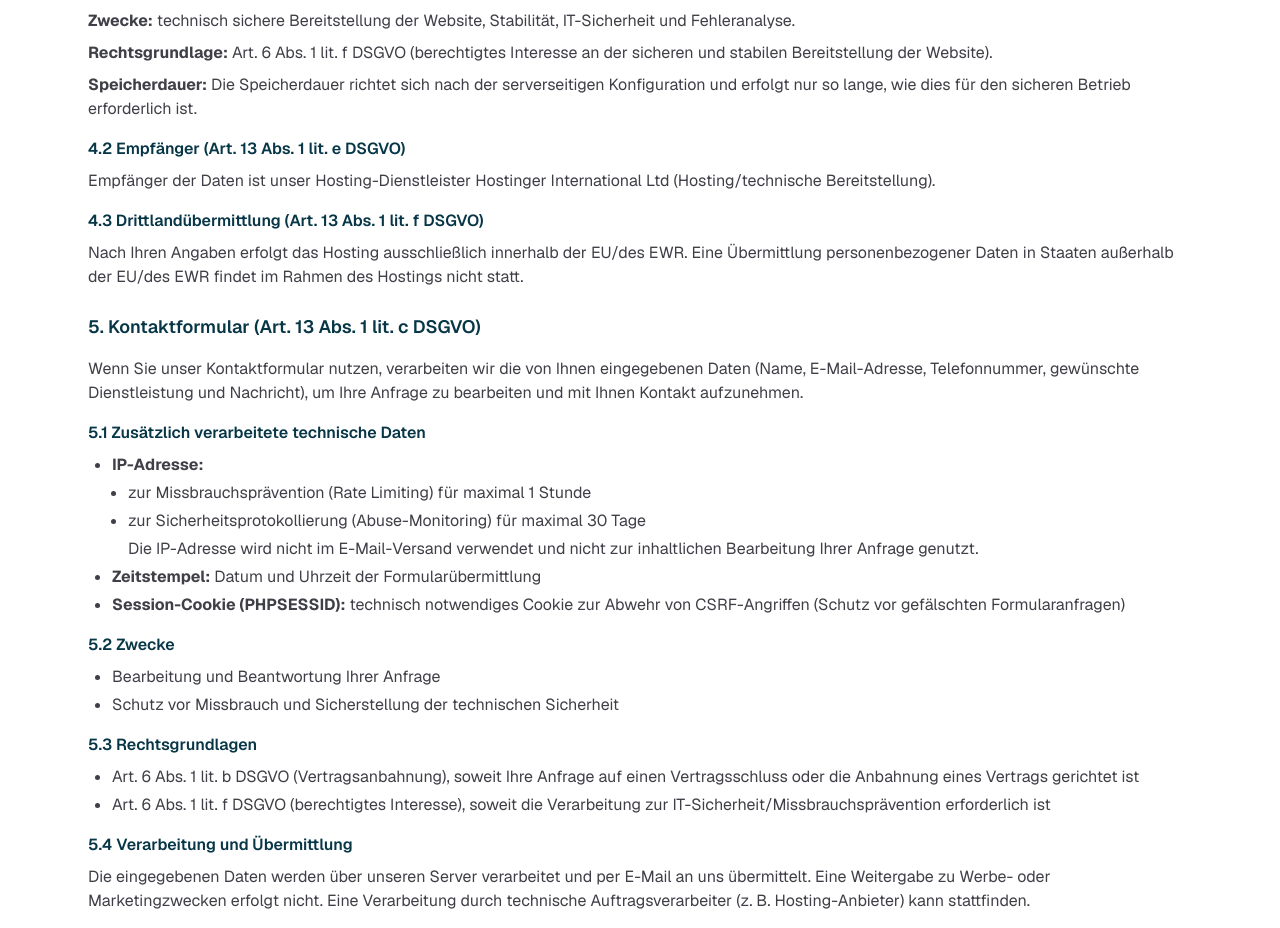
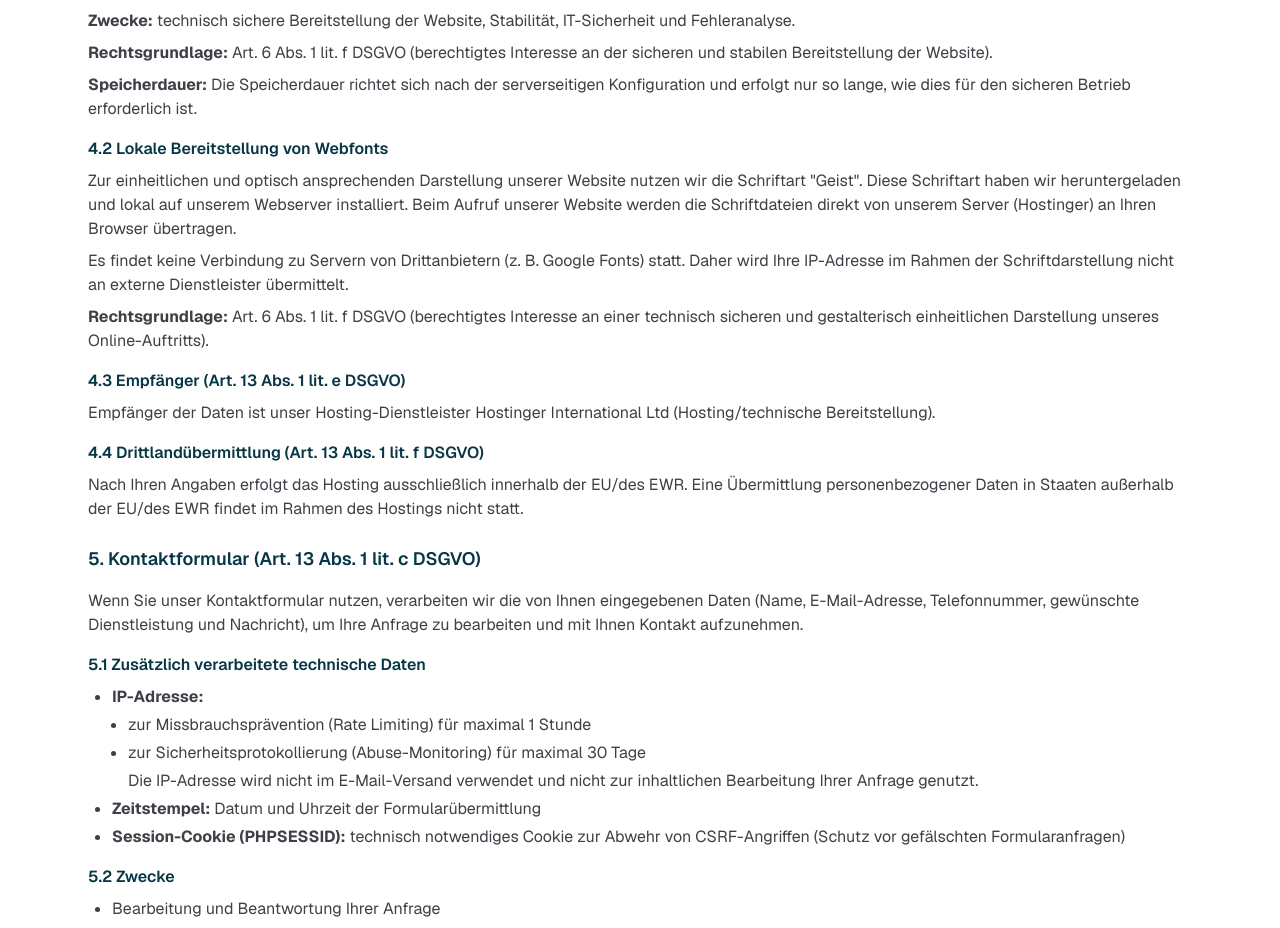
Before and after one commit to andonovnik/balweh-website, a Next.js app: page /datenschutz in a window 1280 px wide. Shown: the part 1120-2048 px from the top of the page. Built offline with nearby package versions, Linux system fonts and the light colour scheme.

Commit message:
add Webfont disclosure in Datenschutz

```diff
--- a/app/datenschutz/page.tsx
+++ b/app/datenschutz/page.tsx
@@ -104,7 +104,31 @@ export default function DatenschutzPage() {
 
           <div className="space-y-2">
             <h3 className="font-semibold text-brand-primary">
-              4.2 Empfänger (Art. 13 Abs. 1 lit. e DSGVO)
+              4.2 Lokale Bereitstellung von Webfonts
+            </h3>
+            <p>
+              Zur einheitlichen und optisch ansprechenden Darstellung unserer
+              Website nutzen wir die Schriftart &quot;Geist&quot;. Diese
+              Schriftart haben wir heruntergeladen und lokal auf unserem
+              Webserver installiert. Beim Aufruf unserer Website werden die
+              Schriftdateien direkt von unserem Server (Hostinger) an Ihren
+              Browser übertragen.
+            </p>
+            <p>
+              Es findet keine Verbindung zu Servern von Drittanbietern (z. B.
+              Google Fonts) statt. Daher wird Ihre IP-Adresse im Rahmen der
+              Schriftdarstellung nicht an externe Dienstleister übermittelt.
+            </p>
+            <p>
+              <strong>Rechtsgrundlage:</strong> Art. 6 Abs. 1 lit. f DSGVO
+              (berechtigtes Interesse an einer technisch sicheren und
+              gestalterisch einheitlichen Darstellung unseres Online-Auftritts).
+            </p>
+          </div>
+
+          <div className="space-y-2">
+            <h3 className="font-semibold text-brand-primary">
+              4.3 Empfänger (Art. 13 Abs. 1 lit. e DSGVO)
             </h3>
             <p>
               Empfänger der Daten ist unser Hosting-Dienstleister Hostinger
@@ -114,7 +138,7 @@ export default function DatenschutzPage() {
 
           <div className="space-y-2">
             <h3 className="font-semibold text-brand-primary">
-              4.3 Drittlandübermittlung (Art. 13 Abs. 1 lit. f DSGVO)
+              4.4 Drittlandübermittlung (Art. 13 Abs. 1 lit. f DSGVO)
             </h3>
             <p>
               Nach Ihren Angaben erfolgt das Hosting ausschließlich innerhalb
```
